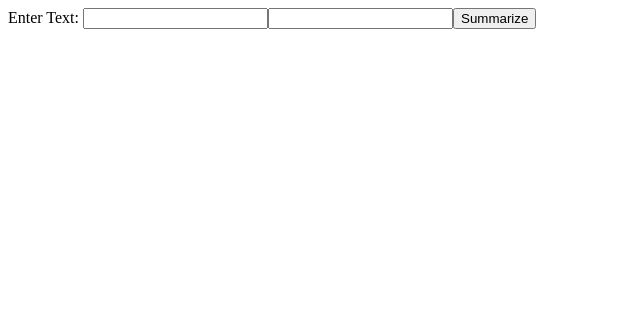
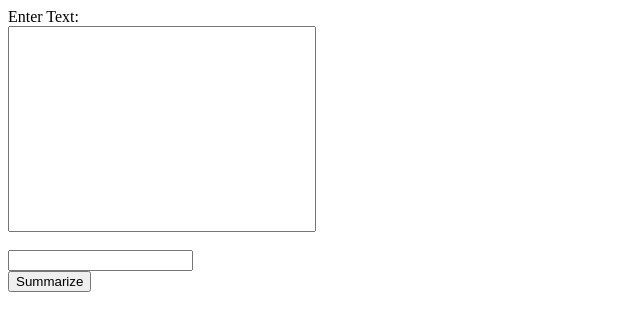
Before and after one commit to Ajaipaul-Cheema/StormHacks-Hackathon-2022, a React (Create React App) app in the folder client/: page / in a window 1280 px wide. Shown: the top 330 px of the page, without its empty margins (0-640 px from the left). Built offline with nearby package versions, Linux system fonts and the light colour scheme.

Commit message:
enlarge box

```diff
--- a/client/src/components/Sharedtextarea.js
+++ b/client/src/components/Sharedtextarea.jsx
@@ -1,29 +1,30 @@
 import React, { Component } from "react";
 
+import './textarea.css';
+
 class Sharedtextarea extends Component {
-  constructor() {
-    super();
-    this.state = {
-      name: "React"
-    };
-  }
-
   render() {
     return (
       <div>
         <label>Enter Text: </label>
-        <input type="textare"
+        <br></br>
+        <input id="mainbox" type="textare"
           name="Text"
           onChange={this.props.handleChange}
         />
-         <input type="text"
+        <br></br>
+        <br></br>
+         <input id="linenumber" type="text"
           name="sentenceNumber"
           onChange={this.props.handleChange}
         />
+        <br></br>
          <button type="submit">Summarize</button>
       </div>
+
     );
   }
 }
 
+
 export default Sharedtextarea;
--- /dev/null
+++ b/client/src/components/textarea.css
@@ -0,0 +1,4 @@
+#mainbox {
+    width: 300px;
+    height: 200px;
+}
```
